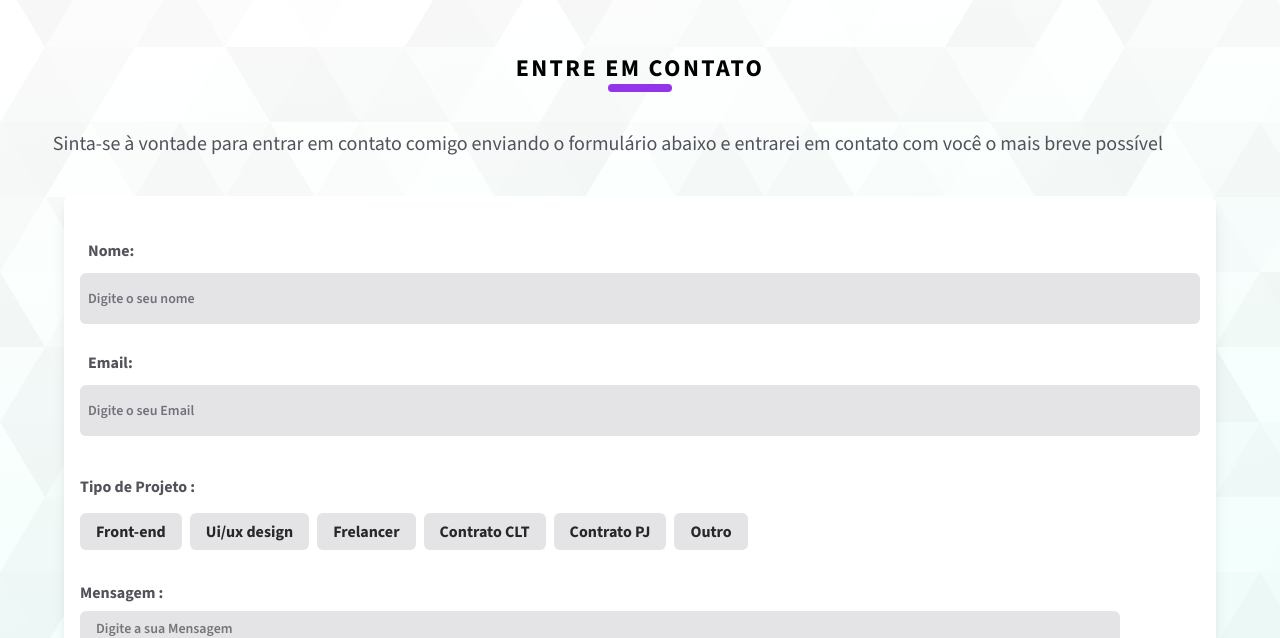
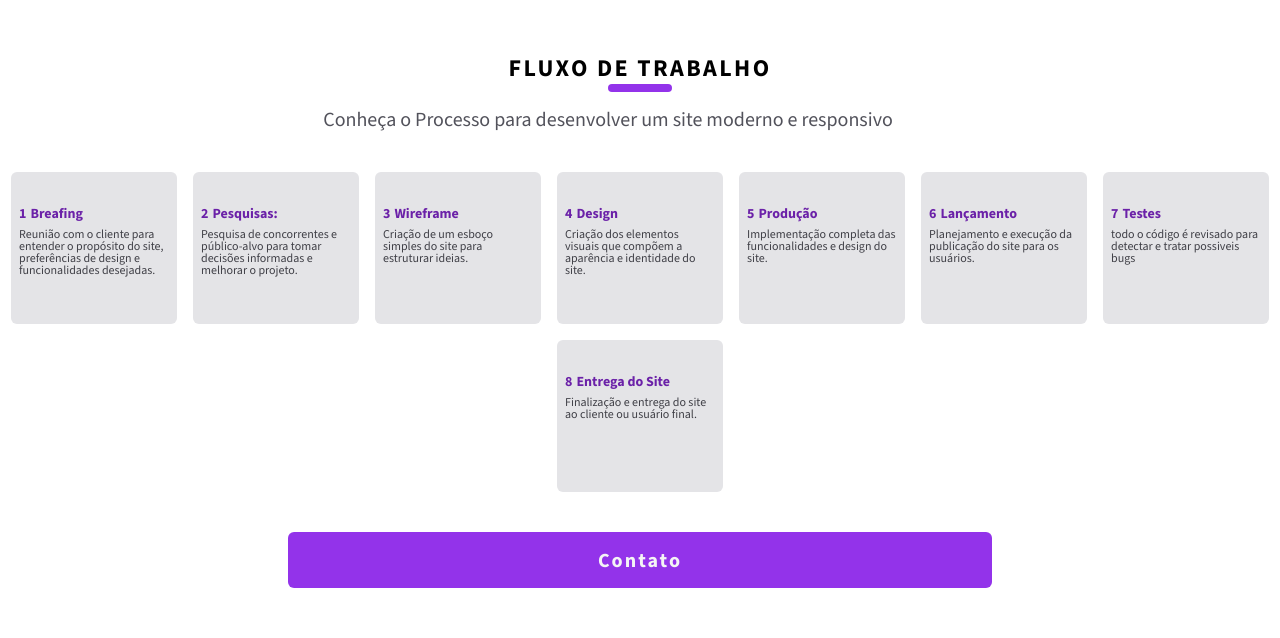
Before and after one commit to dinhoSilwa/claudiosilva, a React (Vite) app: page / in a window 1280 px wide. Shown: the part 6145-6783 px from the top of the page. Built offline with nearby package versions, Linux system fonts and the light colour scheme.

Commit message:
fet:(footer) add footer details

```diff
--- a/src/App.tsx
+++ b/src/App.tsx
@@ -1,5 +1,6 @@
 import "./App.css";
 import { AboutMe } from "./components/Aboutme";
+import { Flow } from "./components/Flow";
 import { Footer } from "./components/Footer";
 import { Form } from "./components/Form";
 import { Hero } from "./components/Hero";
@@ -7,22 +8,6 @@ import { Menu } from "./components/Menu";
 import { Projects } from "./components/Projetos";
 import { Services } from "./components/Services";
 import { Skills } from "./components/SkillSection";
-
-
-
-
-// const jobflow = {
-//   flow : [
-//     {name : "Breafing", description : 'Reunião com o cliente para entender o propósito do site, público-alvo, preferências de design e funcionalidades desejadas.'},
-//     {name : "Pesquisa e Documentação:", description : 'Pesquisa de concorrentes e público-alvo para tomar decisões informadas e melhorar o projeto.'},
-//     {name : "Wireframe", description : 'Criação de um esboço simples do site para estruturar ideias, sem detalhes como cores e imagens.'},
-//     {name : "Design", description : 'Criação dos elementos visuais que compõem a aparência e identidade do site.'},
-//     {name : "Produção", description : 'Implementação completa das funcionalidades e design do site.'},
-//     {name : "Lançamento", description : 'Planejamento e execução da publicação do site para os usuários.'},
-//     {name : "Entrega do Site", description : 'Finalização e entrega do site ao cliente ou usuário final, mostrando o produto concluído.'},
-
-//   ]
-// }
 
 function App() {
   return (
@@ -33,6 +18,7 @@ function App() {
       <Skills />
       <Services />
       <Projects />
+      <Flow />
       <Form />
       <Footer />
 
--- /dev/null
+++ b/src/components/Flow.tsx
@@ -0,0 +1,82 @@
+import { ButtonCTA } from "./Button";
+import { Paragraph } from "./Paragraph";
+import { Title } from "./Title";
+
+interface IjobFlow {
+  name: string;
+  description: string;
+}
+
+interface IjobFlowArray {
+  flow: IjobFlow[];
+}
+
+const jobflow: IjobFlowArray = {
+  flow: [
+    {
+      name: "Breafing",
+      description:
+        "Reunião com o cliente para entender o propósito do site, preferências de design e funcionalidades desejadas.",
+    },
+    {
+      name: "Pesquisas:",
+      description:
+        "Pesquisa de concorrentes e público-alvo para tomar decisões informadas e melhorar o projeto.",
+    },
+    {
+      name: "Wireframe",
+      description:
+        "Criação de um esboço simples do site para estruturar ideias.",
+    },
+    {
+      name: "Design",
+      description:
+        "Criação dos elementos visuais que compõem a aparência e identidade do site.",
+    },
+    {
+      name: "Produção",
+      description:
+        "Implementação completa das funcionalidades e design do site.",
+    },
+    {
+      name: "Lançamento",
+      description:
+        "Planejamento e execução da publicação do site para os usuários.",
+    },
+    {
+      name: "Testes",
+      description:
+"todo o código é revisado para detectar e tratar possiveis bugs"
+    },
+    {
+      name: "Entrega do Site",
+      description:
+        "Finalização e entrega do site ao cliente ou usuário final.",
+    },
+  ],
+};
+export const Flow = () => {
+  return (
+    <>
+<section className="flex flex-col py-20 gap-10">
+  <header className="flex flex-col gap-4">
+  <Title>{"Fluxo de Trabalho".toUpperCase()}</Title>
+  <Paragraph type="sub-text">Conheça o Processo para desenvolver um site moderno e responsivo</Paragraph>
+  </header>
+<ul className="flex flex-wrap gap-4 justify-center">
+
+    {jobflow.flow.map(({ name, description }, index) => (
+        <li key={index} className=" w-[150px] bg-zinc-200 h-[120px] flex flex-col justify-center font-source px-2 py-4 rounded-md">
+
+    <header className="flex gap-1 h-6"><span className="text-medium font-bold text-purple-800">{index+1}</span><h2 className="text-medium text-purple-800">{name}</h2></header>
+          <p className="text-small text-zinc-700 leading-[12px] h-16">{description}</p>
+        </li>
+      ))}
+    </ul>
+    <section className="flex justify-center">
+    <ButtonCTA size="medium">Contato</ButtonCTA>
+    </section>
+</section>
+    </>
+  );
+};
--- a/src/components/Footer.tsx
+++ b/src/components/Footer.tsx
@@ -35,7 +35,7 @@ export const Footer = () => {
   return (
     <>
       <footer className="bg-zinc-900 w-[100%] h-auto font-source px-4 py-10 flex flex-col overflow-hidden">
-        <section className="border-zinc-200 flex flex-col items-start gap-4 w-[100%] ">
+        <section className="border-zinc-200 flex flex-col items-start gap-4">
           <Title type="footer-title">{"Social".toUpperCase()}</Title>
 
           <section className="flex gap-4 items-center">
--- a/src/components/Paragraph.tsx
+++ b/src/components/Paragraph.tsx
@@ -1,33 +1,33 @@
 import clsx from "clsx";
 import React, { ComponentProps } from "react";
 
-interface IParagraph extends ComponentProps<'p'>{
-  children : React.ReactNode;
-  type?: 'sub-text' | 'normal-text' | 'service-text' | 'footer-text'
+interface IParagraph extends ComponentProps<"p"> {
+  children: React.ReactNode;
+  type?: "sub-text" | "normal-text" | "service-text" | "footer-text";
 }
 
-export const Paragraph = ({children ,type, ...props}: IParagraph) =>{
-
+export const Paragraph = ({ children, type, ...props }: IParagraph) => {
   return (
     <>
       <p
         {...props}
-        className={clsx(`font-source font-normal h-auto `,
+        className={clsx(
+          `font-source font-normal h-auto `,
           `xs:text-[16px] xs:px-8 xxs:leading-[24px]`,
           `md:w-[90%] md:text-large`,
           {
-          "text-center text-zinc-600 px-4" : type == 'sub-text',
-          "xs:px-0 xxs:px-0 xxs:text-[18px] md:leading-[32px] font-source text-zinc-600 leading-[20px] text-left font-normal" : type == 'normal-text',
-          "xs:px-0 xxs:px-0 xxs:text-[18px] md:leading-[32px] font-source text-zinc-600 leading-[20px] font-normal" : type == 'service-text',
-          "xs:px-0 xxs:px-0 xxs:text-[14px] xxs:leading-[18px] font-source text-zinc-600 leading-[18px] font-normal pr-8 w-[90%]" : type === "footer-text"
-          },
-
-
+            "text-center text-zinc-600 px-4": type == "sub-text",
+            "xs:px-0 xxs:px-0 xxs:text-[18px] md:leading-[32px] font-source text-zinc-600 leading-[20px] text-left font-normal":
+              type == "normal-text",
+            "xs:px-0 xxs:px-0 xxs:text-[18px] md:leading-[32px] font-source text-zinc-600 leading-[20px] font-normal":
+              type == "service-text",
+            "xs:px-0 xxs:px-0 xxs:text-[14px] xxs:leading-[18px] font-source text-zinc-600 leading-[18px] font-normal pr-8 w-[90%]":
+              type === "footer-text",
+          }
         )}
       >
         {children}
       </p>
     </>
   );
-
-}
+};
```
